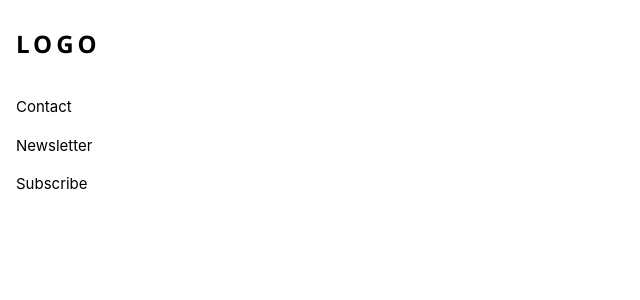
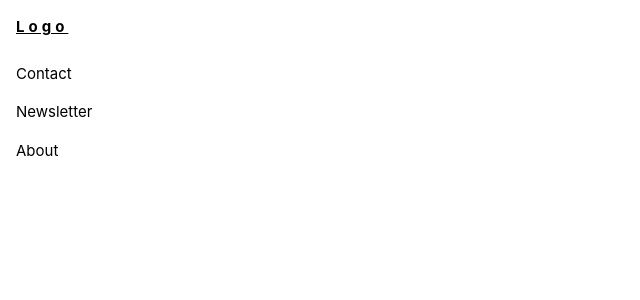
Before and after one commit to Christian-QA/alysopedia-wiki-project, a React (Create React App) app in the folder src/main/resources/alysopedia-app/: page / in a window 1280 px wide. Shown: the top 300 px of the page, without its empty margins (0-640 px from the left). Built offline with nearby package versions, Linux system fonts and the light colour scheme; no server answers.

Commit message:
Added placeholder page links. Moving to wiki axios calls

```diff
--- a/src/main/resources/alysopedia-app/src/pages/About.js
+++ b/src/main/resources/alysopedia-app/src/pages/About.js
@@ -5,14 +5,14 @@ const about = () => {
     <nav className="w3-sidebar w3-bar-block w3-white w3-collapse w3-top" style={{width:250 + 'px'}} id="mySidebar">
         <div className="w3-container w3-display-container w3-padding-16">
           <i onClick="w3_close()" className="fa fa-remove w3-hide-large w3-button w3-display-topright"></i>
-          <h3 className="w3-wide"><b>LOGO</b></h3>
+          <a href="/" className="w3-wide"><b>Logo</b></a>
         </div>
 
         <div className="shopping-list"></div>
 
         <a href="#footer" className="w3-bar-item w3-button w3-padding">Contact</a>
         <a href="javascript:void(0)" className="w3-bar-item w3-button w3-padding" onClick="document.getElementById('newsletter').style.display='block'">Newsletter</a>
-        <a href="#footer"  className="w3-bar-item w3-button w3-padding">Subscribe</a>
+        <a href="#footer"  className="w3-bar-item w3-button w3-padding">About</a>
     </nav>
     );
 }
--- a/src/main/resources/alysopedia-app/src/pages/Home.js
+++ b/src/main/resources/alysopedia-app/src/pages/Home.js
@@ -5,14 +5,14 @@ const home = () => {
         <nav className="w3-sidebar w3-bar-block w3-white w3-collapse w3-top" style={{width:250 + 'px'}} id="mySidebar">
         <div className="w3-container w3-display-container w3-padding-16">
           <i onClick="w3_close()" className="fa fa-remove w3-hide-large w3-button w3-display-topright"></i>
-          <h3 className="w3-wide"><b>LOGO</b></h3>
+          <a href="/" className="w3-wide"><b>Logo</b></a>
         </div>
 
         <div className="shopping-list"></div>
 
         <a href="#footer" className="w3-bar-item w3-button w3-padding">Contact</a>
         <a href="javascript:void(0)" className="w3-bar-item w3-button w3-padding" onClick="document.getElementById('newsletter').style.display='block'">Newsletter</a>
-        <a href="#footer"  className="w3-bar-item w3-button w3-padding">Subscribe</a>
+        <a href="/About" className="w3-bar-item w3-button w3-padding">About</a>
       </nav>
     );
 }
--- a/src/main/resources/alysopedia-app/src/pages/Navigation.js
+++ b/src/main/resources/alysopedia-app/src/pages/Navigation.js
@@ -1,5 +1,4 @@
 import React from 'react';
-
 import { NavLink } from 'react-router-dom';
 
 const Navigation = () => {
--- a/src/main/resources/alysopedia-app/src/pages/Wiki.js
+++ b/src/main/resources/alysopedia-app/src/pages/Wiki.js
@@ -53,14 +53,14 @@ const Wiki = () => {
   <nav className="w3-sidebar w3-bar-block w3-white w3-collapse w3-top" style={{width:250 + 'px'}} id="mySidebar">
     <div className="w3-container w3-display-container w3-padding-16">
       <i onClick="w3_close()" className="fa fa-remove w3-hide-large w3-button w3-display-topright"></i>
-      <h3 className="w3-wide"><b>LOGO</b></h3>
+      <a href="/" className="w3-wide"><b>Logo</b></a>
     </div>
 
     <div className="shopping-list"></div>
 
     <a href="#footer" className="w3-bar-item w3-button w3-padding">Contact</a>
     <a href="javascript:void(0)" className="w3-bar-item w3-button w3-padding" onClick="document.getElementById('newsletter').style.display='block'">Newsletter</a>
-    <a href="#footer"  className="w3-bar-item w3-button w3-padding">Subscribe</a>
+    <a href="#footer"  className="w3-bar-item w3-button w3-padding">About</a>
   </nav>
   );
 
```
